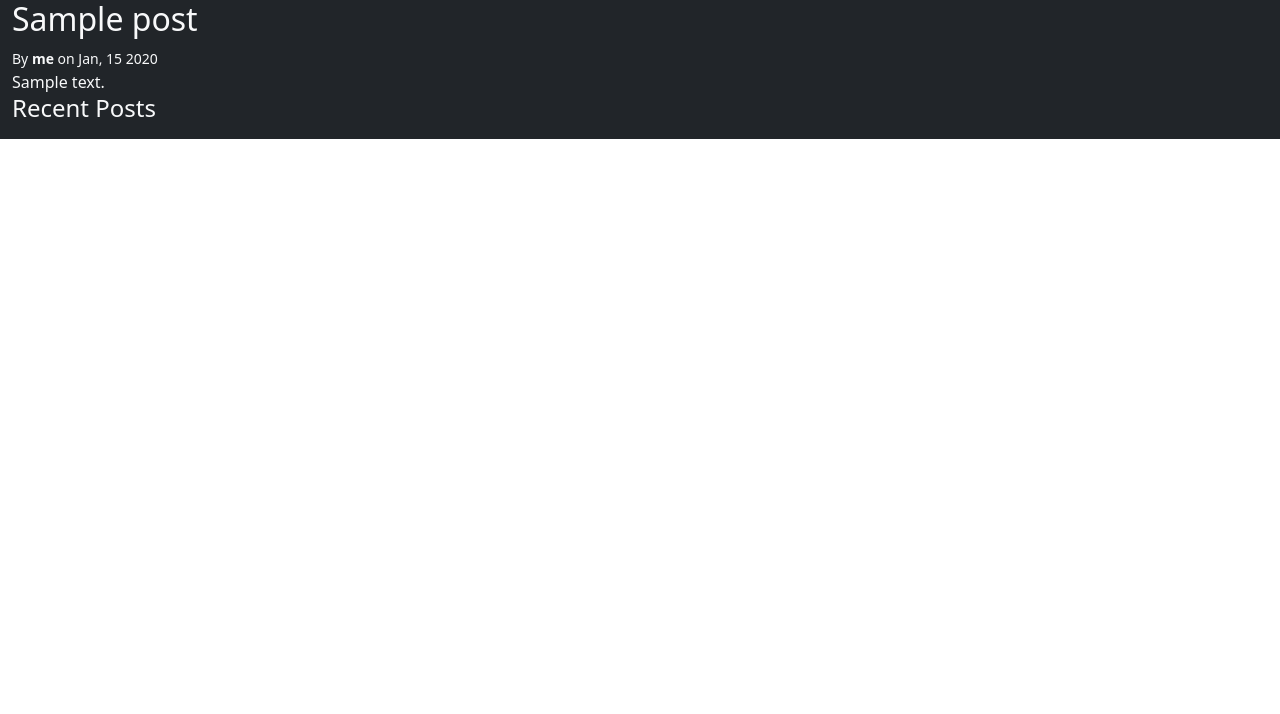
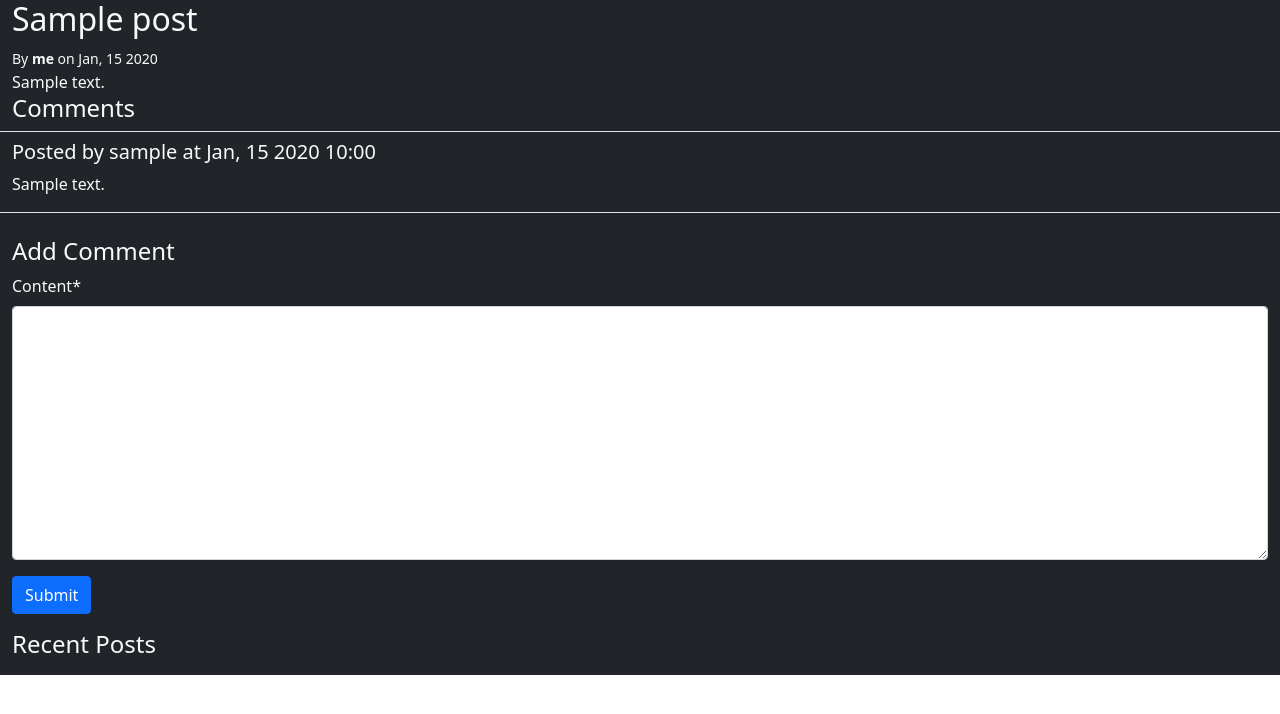
Before and after one commit to HichamAf/BlogDjango, a Django app: a page that uses templates/blog/post-detail.html in a window 1280 px wide. Shown: the top 714 px of the page. Run offline with Django 5.2, Linux system fonts and the light colour scheme; a user stored in the database is signed in; tables that the repository leaves empty hold one stand-in row (values such as "Sample post"); some libraries are stand-ins or nearby versions.

Commit message:
Finish crispy forms

```diff
--- /dev/null
+++ b/blog/forms.py
@@ -0,0 +1,15 @@
+from django import forms
+from crispy_forms.layout import Submit
+from crispy_forms.helper import FormHelper
+from blog.models import Comment
+
+
+class CommentForm(forms.ModelForm):
+    class Meta:
+        model = Comment
+        fields = ["content"]
+
+    def __init__(self, *args, **kwargs):
+        super(CommentForm, self).__init__(*args, **kwargs)
+        self.helper = FormHelper()
+        self.helper.add_input(Submit('submit', 'Submit'))
--- a/blog/views.py
+++ b/blog/views.py
@@ -1,6 +1,8 @@
 from django.shortcuts import render, get_object_or_404
 from django.utils import timezone
 from blog.models import Post
+from django.shortcuts import redirect
+from blog.forms import CommentForm
 
 # Create your views here.
 def index(request):
@@ -9,4 +11,22 @@ def index(request):
 
 def post_detail(request, slug):
     post = get_object_or_404(Post, slug=slug)
-    return render(request, "blog/post-detail.html", {"post": post})
+    #return render(request, "blog/post-detail.html", {"post": post})
+    if request.user.is_active:
+        if request.method == "POST":
+            comment_form = CommentForm(request.POST)
+
+            if comment_form.is_valid():
+                comment = comment_form.save(commit=False)
+                comment.content_object = post
+                comment.creator = request.user
+                comment.save()
+                return redirect(request.path_info)
+        else:
+            comment_form = CommentForm()
+    else:
+        comment_form = None
+
+    return render(
+        request, "blog/post-detail.html", {"post": post, "comment_form": comment_form}
+    )
--- a/myblog/settings.py
+++ b/myblog/settings.py
@@ -38,6 +38,8 @@ INSTALLED_APPS = [
     'django.contrib.messages',
     'django.contrib.staticfiles',
     'blog',
+    'crispy_forms',
+    'crispy_bootstrap5',
 ]
 
 MIDDLEWARE = [
@@ -122,3 +124,7 @@ STATIC_URL = 'static/'
 # https://docs.djangoproject.com/en/5.1/ref/settings/#default-auto-field
 
 DEFAULT_AUTO_FIELD = 'django.db.models.BigAutoField'
+
+# Crispy Forms set up
+CRISPY_ALLOWED_TEMPLATE_PACKS = "bootstrap5"
+CRISPY_TEMPLATE_PACK = "bootstrap5"
--- /dev/null
+++ b/templates/blog/post-comments.html
@@ -0,0 +1,28 @@
+{% load blog_extras crispy_forms_tags %}
+<h4>Comments</h4>
+{% for comment in post.comments.all %}
+{% row "border-top pt-2" %}
+    {% col %}
+        <h5>Posted by {{ comment.creator }} at {{ comment.created_at|date:"M, d Y h:i" }}</h5>
+    {% endcol %}
+{% endrow %}
+{% row "border-bottom" %}
+    {% col %}
+        <p>{{ comment.content }}</p>
+    {% endcol %}
+{% endrow %}
+{% empty %}
+    {% row "border-top border-bottom" %}
+        {% col %}
+            <p>No comments.</p>
+        {% endcol %}
+    {% endrow %}
+{% endfor %}
+{% if request.user.is_active %}
+{% row "mt-4" %}
+    {% col %}
+        <h4>Add Comment</h4>
+        {%  crispy comment_form %}
+    {% endcol %}
+{% endrow %}
+{% endif %}
--- a/templates/blog/post-detail.html
+++ b/templates/blog/post-detail.html
@@ -10,9 +10,9 @@
 {% row %}
     <div class="col">
         {{ post.content|safe }}
+        {% include "blog/post-comments.html" %}
     </div>
 {% endrow %}
-<!-- existing code here -->
 {% row %}
     {% col %}
         {% recent_posts post %}
```
